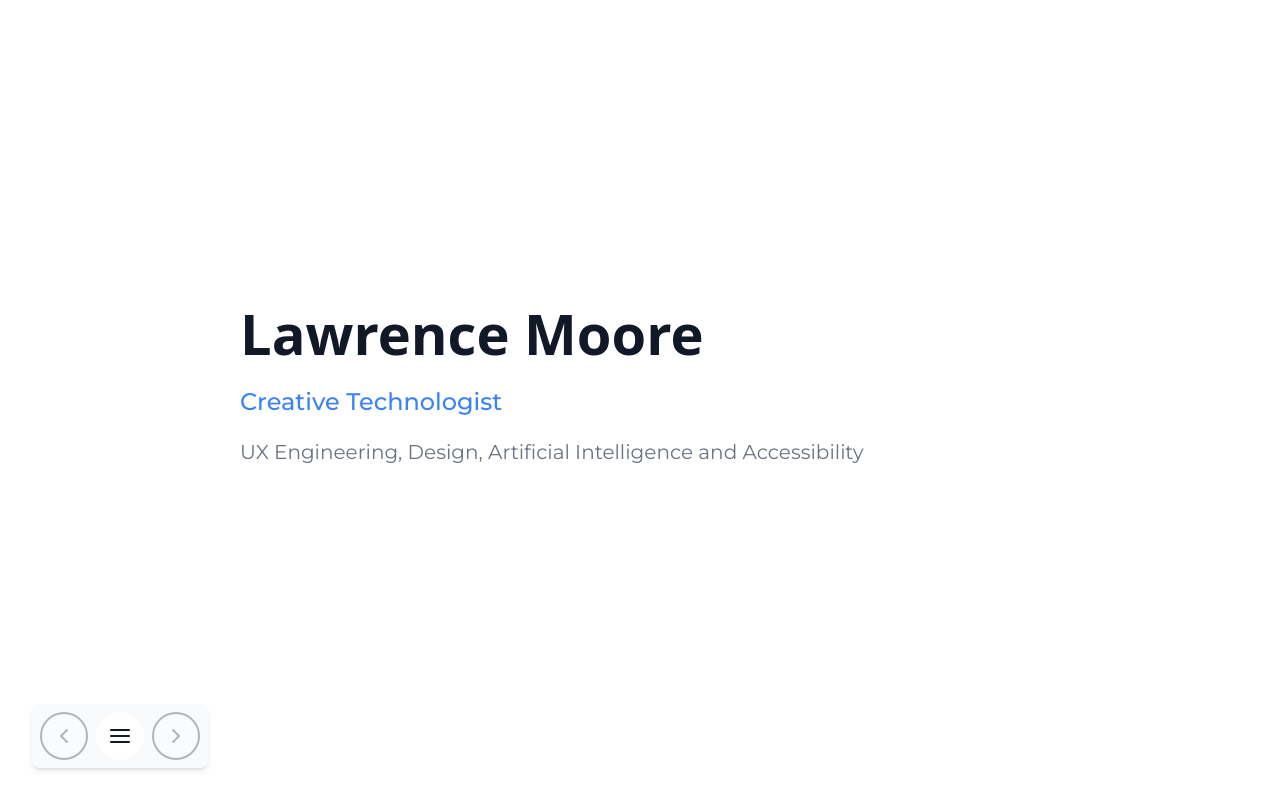
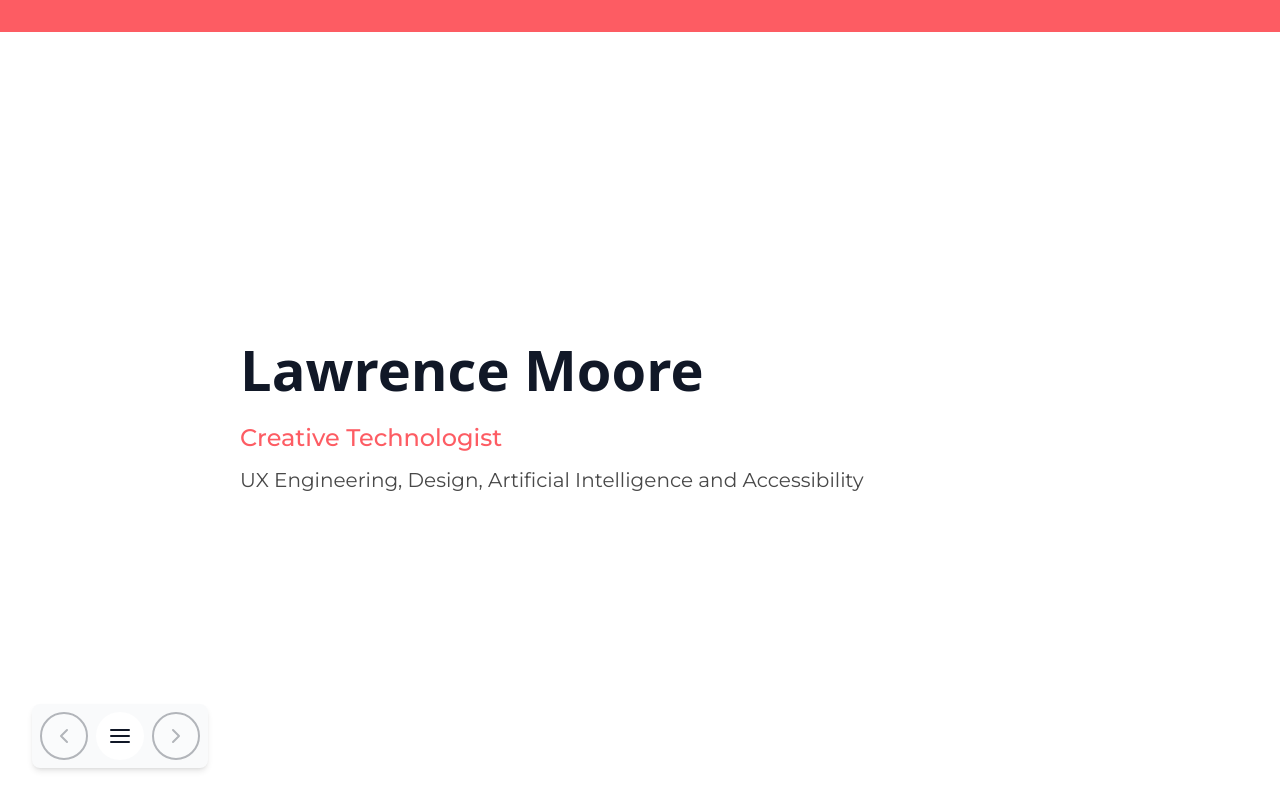
Before and after one commit to MyLightIsOn/custom-portfolio, a Next.js app: page /home in a window 1280 px wide. Shown: the top 810 px of the page. Built offline with nearby package versions, Linux system fonts and the light colour scheme.

Commit message:
Update theme colors, refine spacing in Slide titles, and integrate Header component into layout

```diff
--- a/app/layout.tsx
+++ b/app/layout.tsx
@@ -2,6 +2,7 @@ import type { Metadata } from "next";
 import { Montserrat } from "next/font/google";
 import "./globals.css";
 import { ThemeProvider } from "@/contexts/ThemeContext";
+import Header from '@/components/Header';
 import { defaultTheme } from "@/config/themes";
 
 const montserrat = Montserrat({
@@ -23,7 +24,8 @@ export default function RootLayout({
     <html lang="en" className={montserrat.variable}>
       <body>
         <ThemeProvider theme={defaultTheme}>
-          {children}
+            <Header />
+            {children}
         </ThemeProvider>
       </body>
     </html>
--- /dev/null
+++ b/components/Header.tsx
@@ -0,0 +1,21 @@
+"use client"
+
+import React from 'react';
+import { useTheme } from '@/contexts/ThemeContext';
+
+const Header = () => {
+    const { theme } = useTheme();
+    return (
+        <div
+            className={"w-full h-8"}
+            style={{ backgroundColor: theme.colors.primary }}
+        >
+        </div>
+    );
+};
+
+Header.propTypes = {
+
+};
+
+export default Header;
--- a/components/slides/Slide.module.css
+++ b/components/slides/Slide.module.css
@@ -40,7 +40,7 @@
 .title {
   font-size: 1.5rem;
   color: var(--color-primary);
-  margin-bottom: var(--spacing-md);
+  margin-bottom: var(--spacing-sm);
   font-weight: var(--font-weight-medium, 500);
 }
 
--- a/config/themes.ts
+++ b/config/themes.ts
@@ -41,13 +41,13 @@ export interface Theme {
 export const defaultTheme: Theme = {
   name: 'default',
   colors: {
-    primary: '#3B82F6',
+    primary: '#fd5c63',
     secondary: '#8B5CF6',
     accent: '#EC4899',
     background: '#FFFFFF',
     surface: '#F9FAFB',
     text: '#111827',
-    textSecondary: '#6B7280',
+    textSecondary: '#484848',
   },
   typography: {
     fontFamily: {
```
